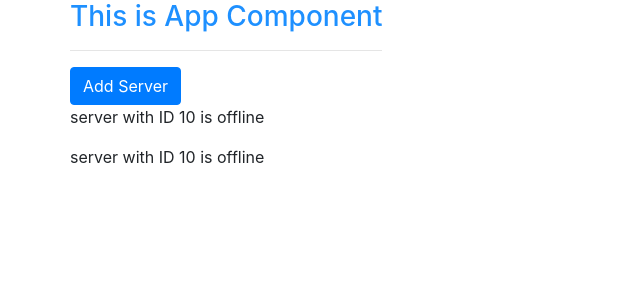
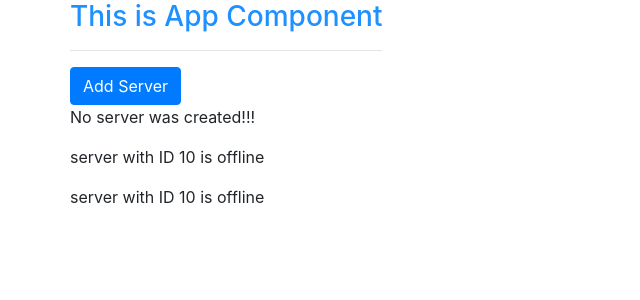
Before and after one commit to zsw12abc/ng-guide, an Angular app: page / in a window 1280 px wide. Shown: the top 300 px of the page, without its empty margins (0-640 px from the left). Built offline with nearby package versions, Linux system fonts and the light colour scheme.

Commit message:
Event Binding

```diff
--- a/src/app/servers/servers.component.html
+++ b/src/app/servers/servers.component.html
@@ -1,3 +1,8 @@
-<button class="btn btn-primary" [disabled]="!allowNewSever">Add Server</button>
+<button class="btn btn-primary" [disabled]="!allowNewSever" (click)="onCreateServer()">Add Server</button>
+<!--property binding-->
+<!--<p [innerText]="allowNewSever"></p>-->
+<!--String Interpolation-->
+<!--<p>{{allowNewSever}}</p>-->
+<p>{{serverCreationStatus}}</p>
 <app-server></app-server>
 <app-server></app-server>
--- a/src/app/servers/servers.component.ts
+++ b/src/app/servers/servers.component.ts
@@ -13,8 +13,10 @@ import {Component, OnInit} from '@angular/core';
 })
 export class ServersComponent implements OnInit {
   allowNewSever = false;
+  serverCreationStatus = "No server was created!!!"
 
   constructor() {
+    //enable button after 2s
     setTimeout(() => {
       this.allowNewSever = true;
     }, 2000)
@@ -22,4 +24,8 @@ export class ServersComponent implements OnInit {
 
   ngOnInit(): void {
   }
+
+  onCreateServer() {
+    this.serverCreationStatus = "Server was created!!!";
+  }
 }
```
